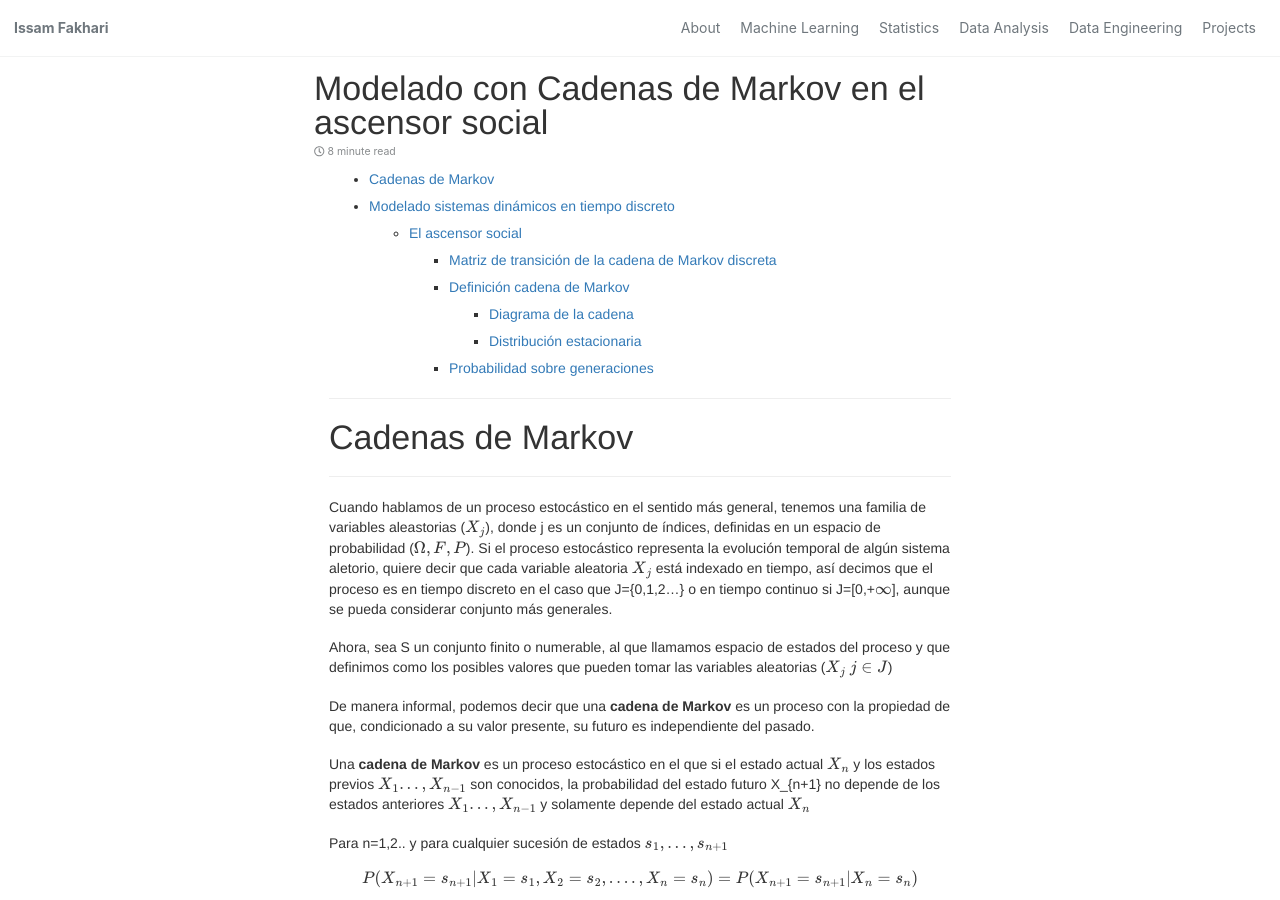
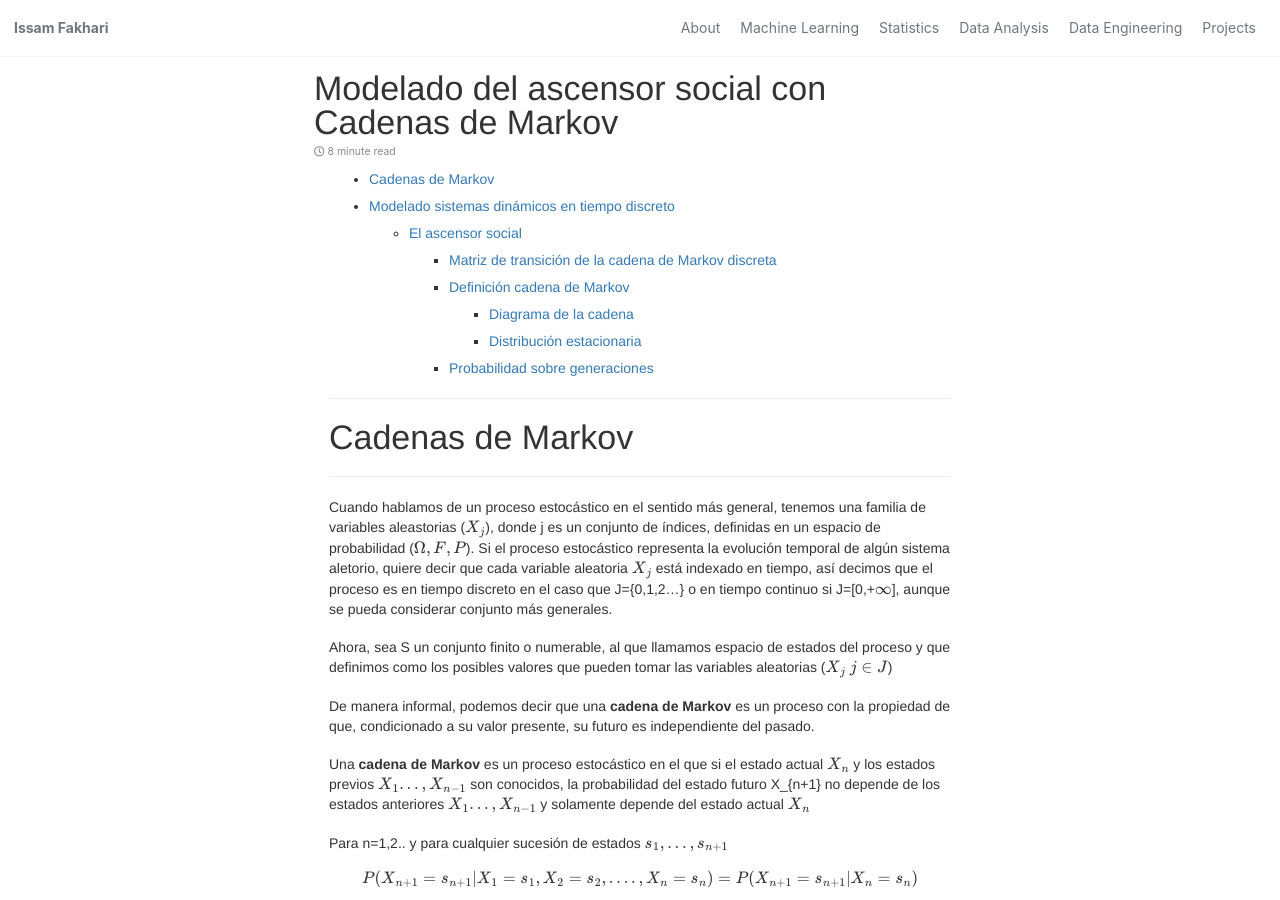
Before and after one commit to IssamFakhari/issamfakhari.github.io, a Jekyll site: the page built from _posts/2020-12-02-CadenasMarkov.html, in a window 1280 px wide and 900 px high. Built offline with Jekyll 4.4.1, drawn with Linux system fonts in a browser that asks for light colours; cached includes are drawn as plain includes; formulas are drawn with MathJax 3.

Commit message:
Update 2020-12-02-CadenasMarkov.html

```diff
--- a/_posts/2020-12-02-CadenasMarkov.html
+++ b/_posts/2020-12-02-CadenasMarkov.html
@@ -1,6 +1,6 @@
 ---
 published: true
-title: Modelado con Cadenas de Markov en el ascensor social
+title: Modelado del ascensor social con Cadenas de Markov
 date: 2021-12-02
 layout: single
 author_profile: false
```
